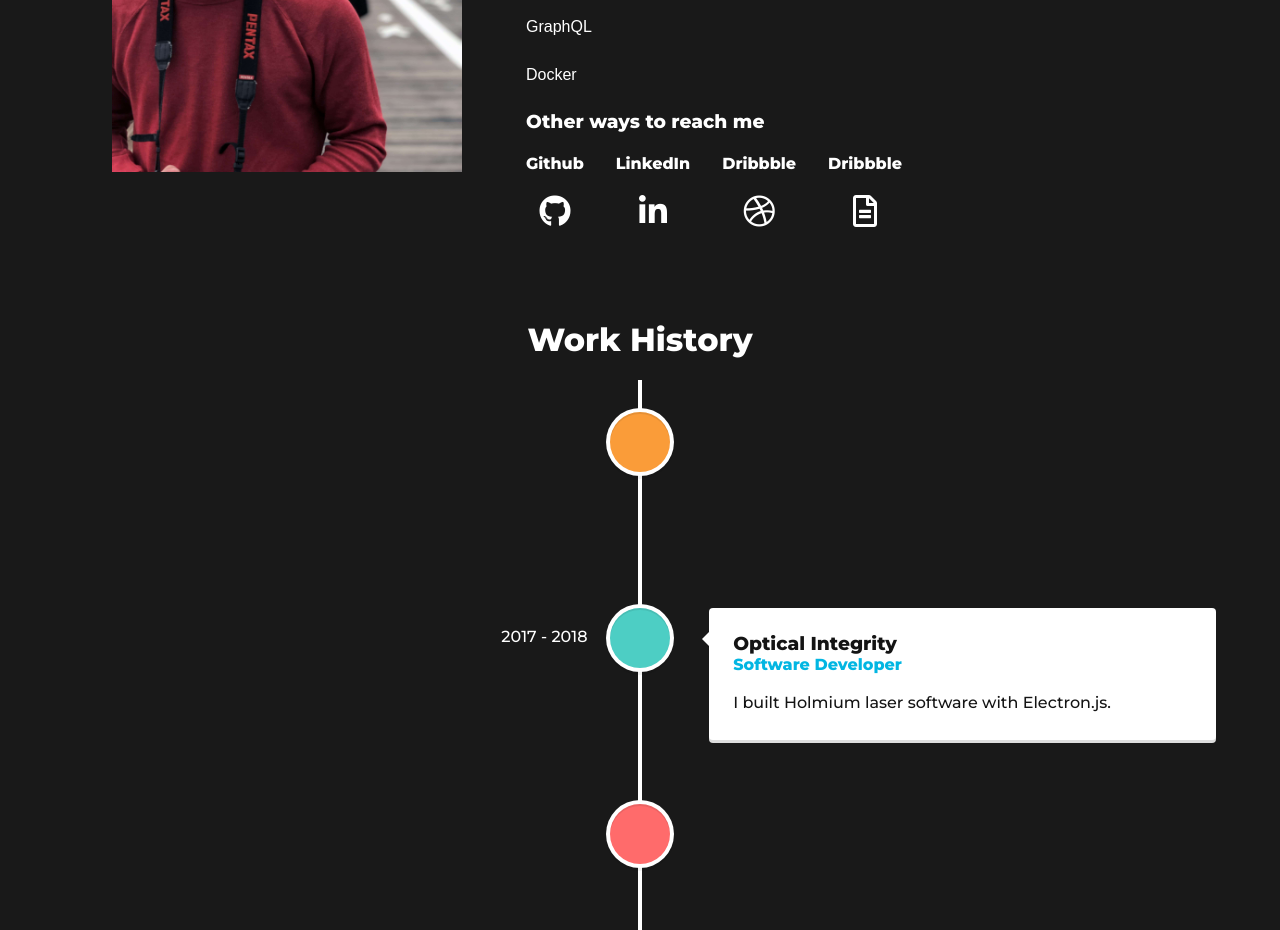
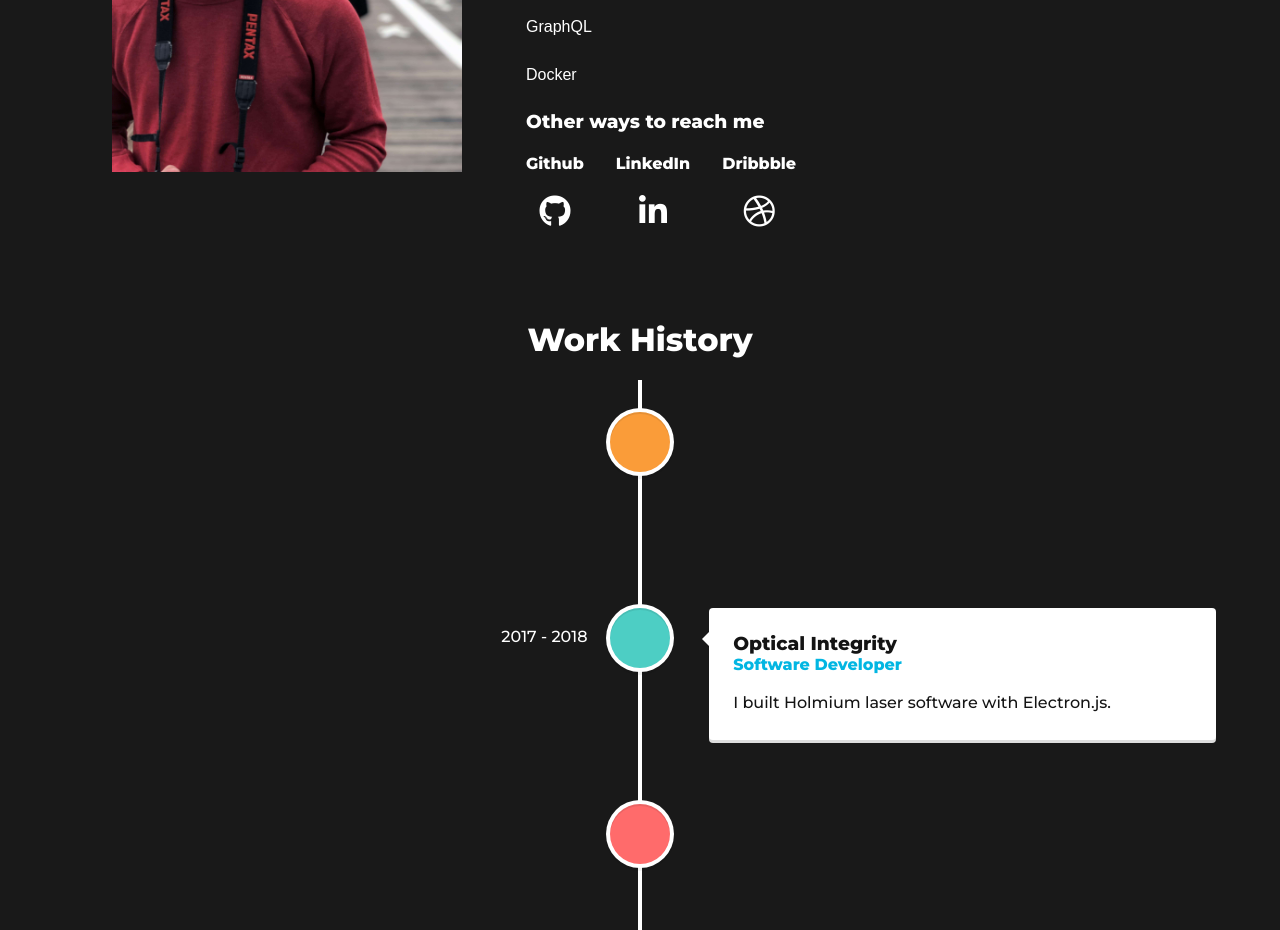
Before and after one commit to keeganl/keegan-site, a React (Create React App) app: page / in a window 1280 px wide. Shown: the part 1200-2130 px from the top of the page. Built offline with nearby package versions, Linux system fonts and the light colour scheme; a web font is replaced by a local one.

Commit message:
Revert "fixing some startup issues"
This reverts commit c485236f50a18bcc91eeb41ad0834e4e0e9f9cee.

```diff
--- a/package.json
+++ b/package.json
@@ -12,7 +12,7 @@
     "typewriter-effect": "^2.5.3"
   },
   "scripts": {
-    "dev": "npm start",
+    "dev": "react-scripts start",
     "start": "serve -s build",
     "build": "react-scripts build",
     "test": "react-scripts test --env=jsdom",
--- a/src/App.js
+++ b/src/App.js
@@ -11,6 +11,7 @@ class App extends Component {
   render() {
     return (
       <React.Fragment>
+        {/* <NavBar /> */}
         <Splash />
         <About />
         <Timeline />
--- a/src/components/About.js
+++ b/src/components/About.js
@@ -58,12 +58,6 @@ class About extends Component {
                   <i className="fab fa-dribbble fa-2x" />
                 </a>
               </div>
-              <div className="social-item">
-                <h4>Dribbble</h4>
-                <a href="https://dribbble.com/keeganl">
-                  <i className="far fa-file-alt fa-2x" />
-                </a>
-              </div>
             </div>
           </div>
         </div>
```
